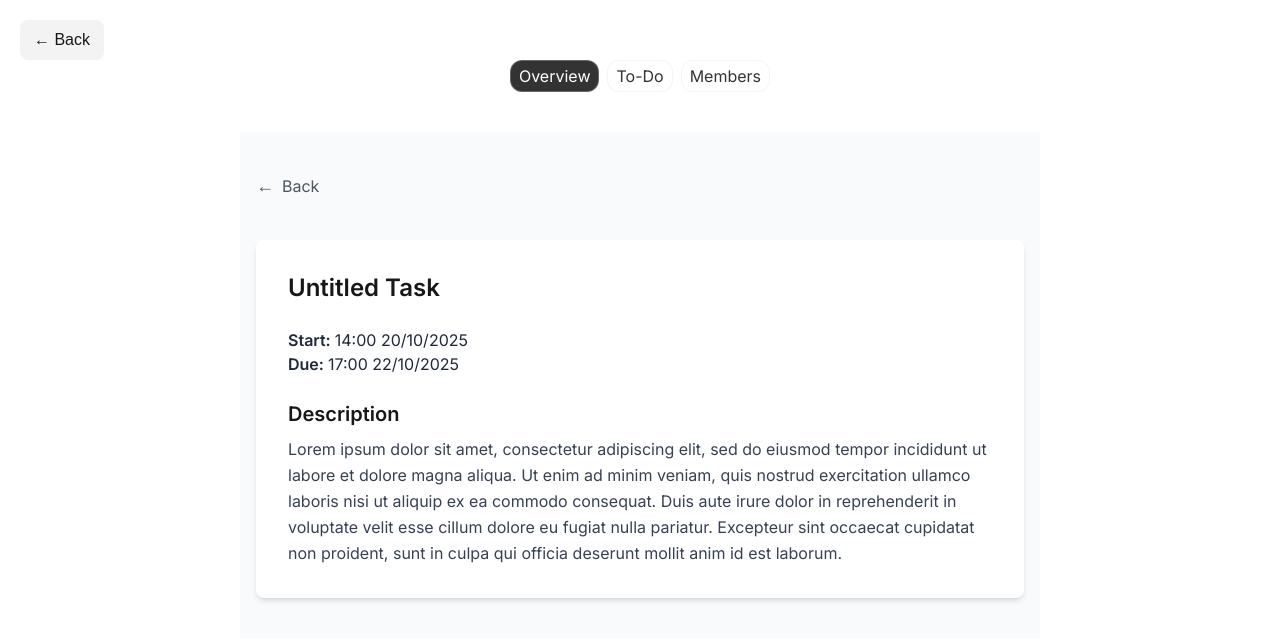
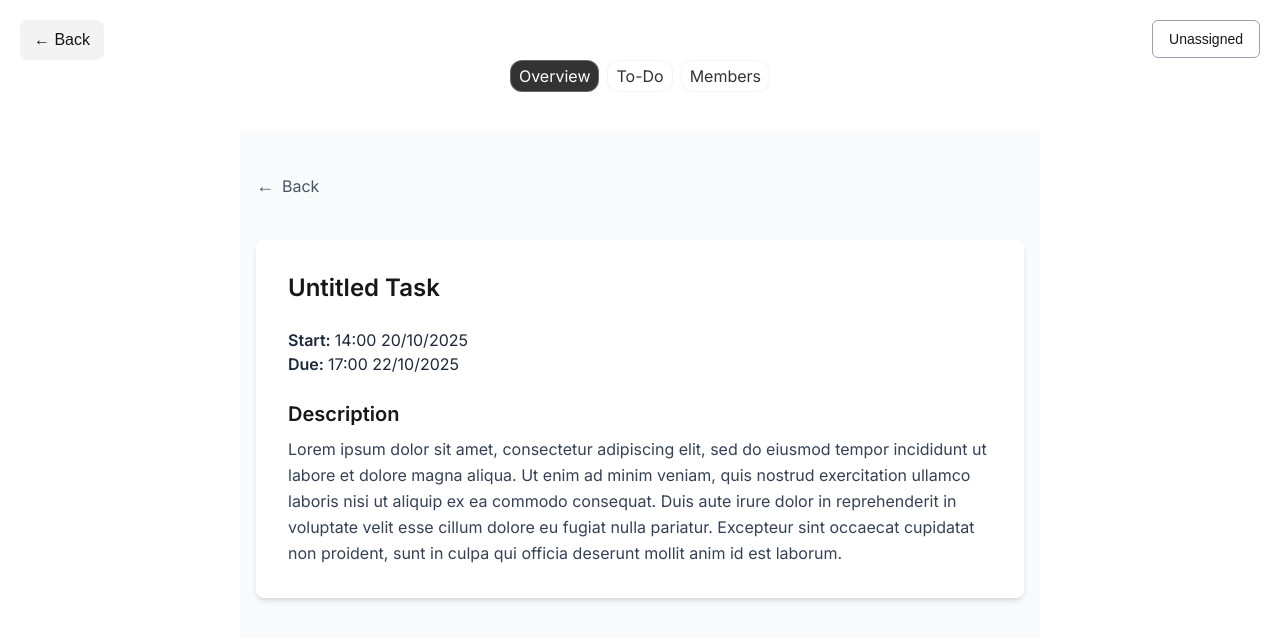
Before and after one commit to 17nbist/COB290-2025-Team-5, a Next.js app: page /task-view in a window 1280 px wide. Shown: the top 642 px of the page. Built offline with nearby package versions, Linux system fonts and the light colour scheme.

Commit message:
[ra] task assignment dropdown option

```diff
--- a/src/app/task-view/page.js
+++ b/src/app/task-view/page.js
@@ -16,21 +16,31 @@ export default function Dashboard() {
   const [task, setTask] = useState(null);
   const router = useRouter();
 
-  // load selected task from localStorage
+  // Dropdown state
+  const [selectedAssignee, setSelectedAssignee] = useState("Unassigned");
+  const [dropdownOpen, setDropdownOpen] = useState(false);
+
+  const assignees = [
+    "Unassigned",
+    "You",
+    "Ryan Mitchell",
+    "Neha Sharma",
+    "Sofia Rivera",
+    "Andrei Petrov",
+  ];
+
+  // Load selected task from localStorage
   useEffect(() => {
     const storedTask = localStorage.getItem("selectedTask");
-    if (storedTask) {
-      setTask(JSON.parse(storedTask));
-    }
+    if (storedTask) setTask(JSON.parse(storedTask));
   }, []);
 
+  // Handle hash navigation
   useEffect(() => {
     const handleHashChange = () => {
       const hash = window.location.hash.replace("#", "");
       const capitalizedHash = hash.charAt(0).toUpperCase() + hash.slice(1);
-      if (navItems.includes(capitalizedHash)) {
-        setActiveTab(capitalizedHash);
-      }
+      if (navItems.includes(capitalizedHash)) setActiveTab(capitalizedHash);
     };
 
     handleHashChange();
@@ -64,7 +74,43 @@ export default function Dashboard() {
         ← Back
       </button>
 
-      {/* Top Nav Bar (unchanged) */}
+      {/* Assignee Dropdown */}
+      <div
+        style={{
+          position: "absolute",
+          top: "20px",
+          right: "20px",
+        }}
+        className="relative"
+      >
+        <button
+          onClick={() => setDropdownOpen(!dropdownOpen)}
+          className="bg-white border border-gray-400 px-4 py-2 rounded-md text-sm hover:bg-gray-100 transition"
+        >
+          {selectedAssignee}
+        </button>
+
+        {dropdownOpen && (
+          <div className="absolute right-0 mt-2 w-40 bg-white border border-gray-300 rounded-md shadow-md z-10">
+            {assignees.map((name) => (
+              <button
+                key={name}
+                onClick={() => {
+                  setSelectedAssignee(name);
+                  setDropdownOpen(false);
+                }}
+                className={`block w-full text-left px-4 py-2 text-sm hover:bg-gray-100 ${
+                  selectedAssignee === name ? "font-semibold bg-gray-50" : ""
+                }`}
+              >
+                {name}
+              </button>
+            ))}
+          </div>
+        )}
+      </div>
+
+      {/* Top Nav Bar */}
       <NavBar
         items={navItems}
         activeTab={activeTab}
@@ -72,7 +118,7 @@ export default function Dashboard() {
         setHash={true}
       />
 
-      {/* Content Area (unchanged) */}
+      {/* Main Content */}
       <main
         style={{
           width: "100%",
```
